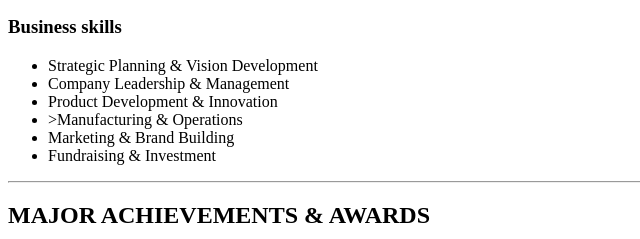
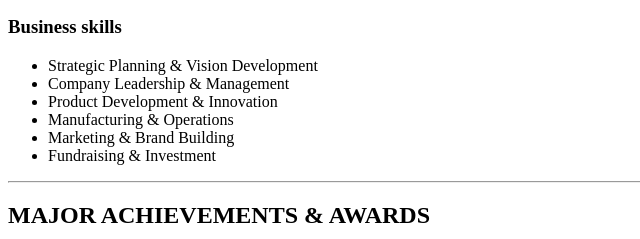
Before and after one commit to anak08-bot/Homework-10X-, a plain HTML site: page homework-1/Elon Musk-CV/index.html in a window 1280 px wide. Shown: the part 2894-3133 px from the top of the page, 0-640 px from the left. Drawn offline with Linux system fonts and the light colour scheme.

Commit message:
Fix HTML list item for Manufacturing & Operations
Deleted additional > character

```diff
--- a/homework-1/Elon Musk-CV/index.html
+++ b/homework-1/Elon Musk-CV/index.html
@@ -168,7 +168,7 @@
             <li>Strategic Planning & Vision Development</li>
             <li>Company Leadership & Management</li>
             <li>Product Development & Innovation</li>
-            <li>>Manufacturing & Operations</li>
+            <li>Manufacturing & Operations</li>
             <li>Marketing & Brand Building</li>
             <li>Fundraising & Investment</li>
         </ul>
```
